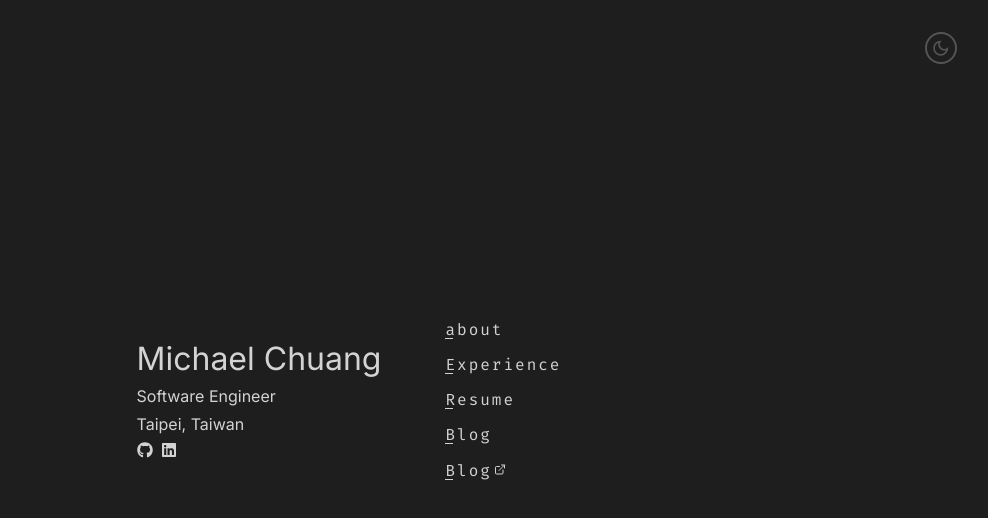
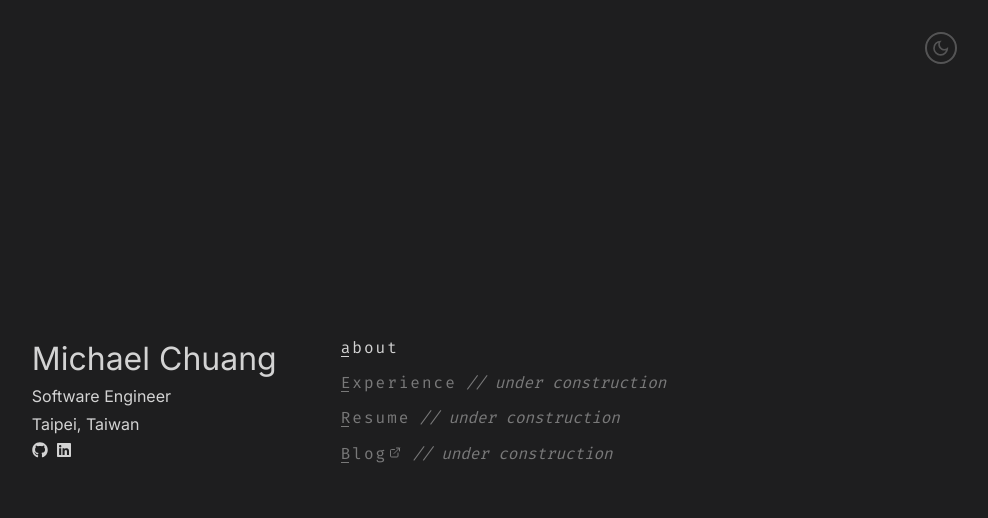
Before and after one commit to zhaungsont/2024-portfolio, a Next.js app: page / in a window 1280 px wide. Shown: the top 518 px of the page, without its empty margins (291-1279 px from the left). Built offline with nearby package versions, Linux system fonts and the light colour scheme.

Commit message:
feat: add "under construction"

```diff
--- a/src/app/components/ExternalLink/ExternalLink.tsx
+++ b/src/app/components/ExternalLink/ExternalLink.tsx
@@ -6,15 +6,17 @@ import styles from './ExternalLink.module.scss';
 export default function ExternalLink({
   href,
   children,
+  className = '',
 }: {
   href: string;
   children: React.ReactNode;
+  className?: string;
 }) {
   return (
     <a
       target="_blank"
       href={href}
-      className={styles.externalLink}
+      className={`${styles.externalLink} ${className}`}
       rel="noreferrer"
     >
       {children}
--- a/src/app/globals.scss
+++ b/src/app/globals.scss
@@ -36,6 +36,18 @@ code {
   scrollbar-color: var(--text-color) transparent; /* Scroll thumb and track colors */
 }
 
+.under-construction {
+  cursor: not-allowed !important;
+  opacity: 0.5 !important;
+  pointer-events: none !important;
+
+  &::after {
+    content: ' // under construction' !important;
+    font-style: italic !important;
+    letter-spacing: -0.005rem;
+  }
+}
+
 $blur_duration: 0.3s;
 $blur_amount: 20px;
 
--- a/src/app/layout.tsx
+++ b/src/app/layout.tsx
@@ -60,10 +60,19 @@ export default function RootLayout({
           </div>
           <div className={`${firaMono.className} ${styles.pageLinks}`}>
             <Link href="/about">about</Link>
-            <Link href="/experience">Experience</Link>
-            <Link href="/resume">Resume</Link>
-            <Link href="/blog">Blog</Link>
-            <ExternalLink href="https://blog.zhsont.cc/">Blog</ExternalLink>
+            <Link href="/experience" className="under-construction">
+              Experience
+            </Link>
+            <Link href="/resume" className="under-construction">
+              Resume
+            </Link>
+            {/* <Link href="/blog">Blog</Link> */}
+            <ExternalLink
+              href="https://blog.zhsont.cc/"
+              className="under-construction"
+            >
+              Blog
+            </ExternalLink>
           </div>
         </main>
       </body>
```
Lines whose indentation alone changed are shown as unchanged.
